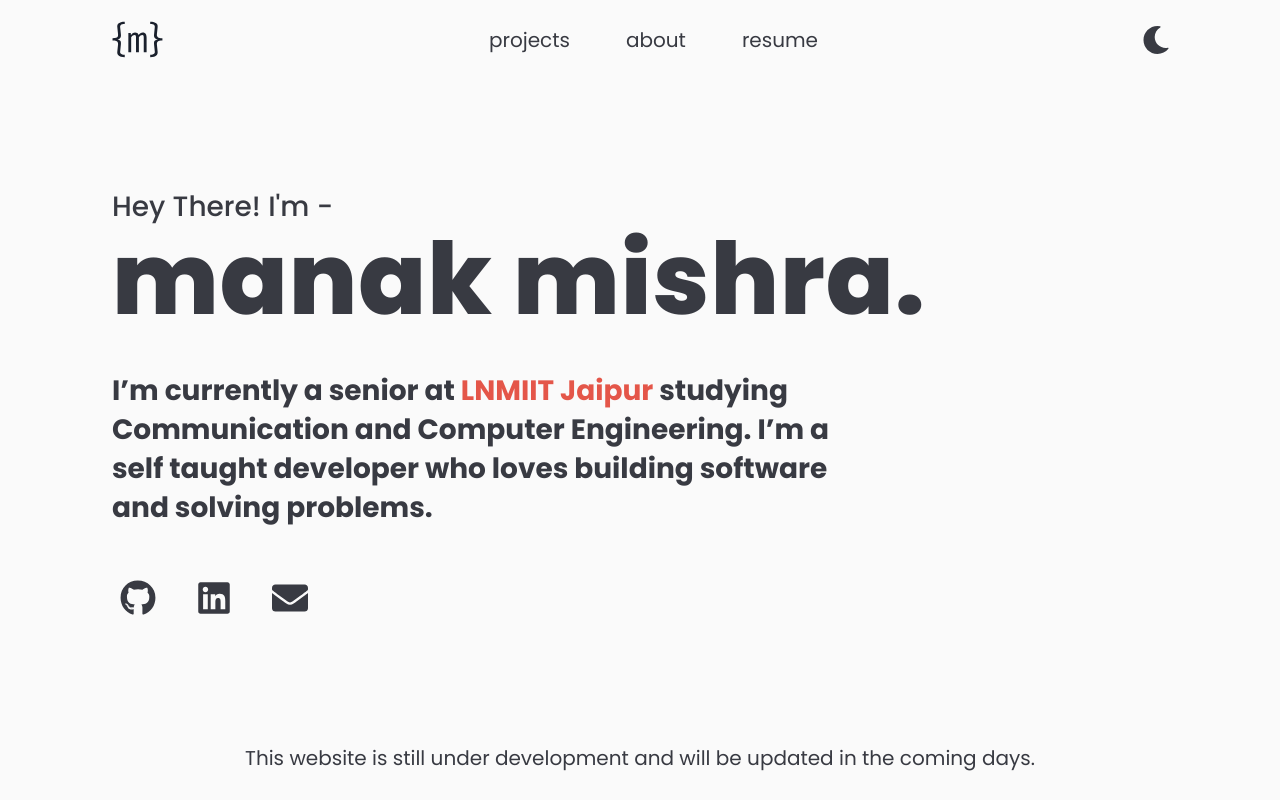
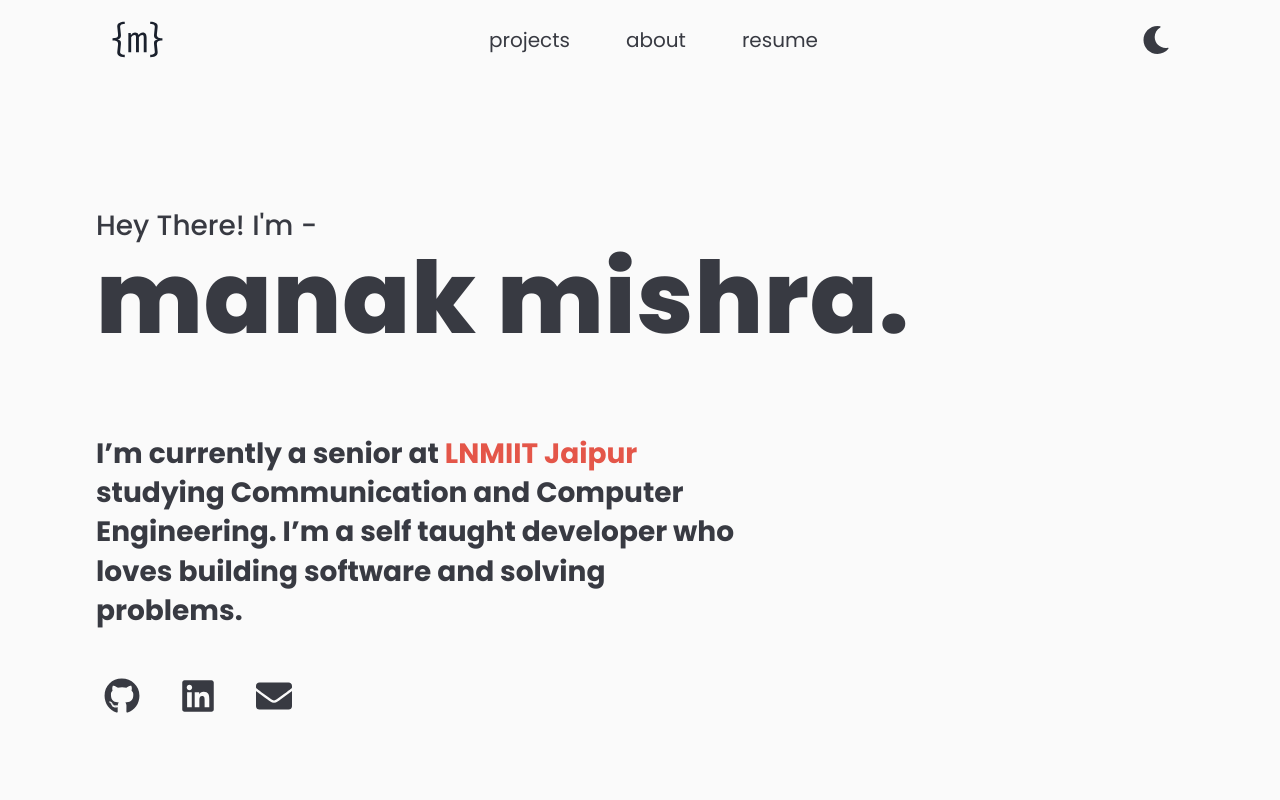
Before and after one commit to manakmishra/manakmishra.github.io, a Next.js app: page / in a window 1280 px wide. Built offline with nearby package versions, Linux system fonts and the light colour scheme.

Commit message:
style: adjusted margin and padding

```diff
--- a/components/Container.tsx
+++ b/components/Container.tsx
@@ -5,6 +5,8 @@ import {
 } from '@chakra-ui/react';
 import Footer from './Footer';
 import { NavBar } from './NavBar';
+
+//Temporarily removed footer from container
 
 const Container: React.FC = ({ children }) => {
     return (
@@ -16,12 +18,10 @@ const Container: React.FC = ({ children }) => {
                 flexDirection="column"
                 bg={useColorModeValue('background.light', 'background.dark')}
                 color={useColorModeValue('foreground.light', 'foreground.dark')}
-                px={[0, 4, 4]}
-                mt={[4, 8, 8]}
+                mt={[24, 24, 32, 32]}
             >
                 { children }
             </Flex>
-            <Footer />
         </>
     );
 }
--- a/pages/hero.tsx
+++ b/pages/hero.tsx
@@ -32,11 +32,11 @@ import {
   export const Hero: React.FC = () => {
       return (
           <>
-            <Stack justifyContent="flex-start" alignItems="flex-start" mb={{base: 2, sm: 4, md: 6, lg:10, xl:16}}>
+            <Stack justifyContent="flex-start" alignItems="flex-start">
                 <Text textStyle="body">Hey There! I'm - </Text>
                 <Text textStyle="name">manak mishra.</Text>
-                <Box w={{base: "100%", lg: "70%"}}>
-                    <Text my={[5, 7, 9, 9]} textStyle="title">I’m currently a senior at <Link href="https://www.lnmiit.ac.in" variant="primary" isExternal>LNMIIT Jaipur</Link> studying Communication and Computer Engineering. I’m a self taught developer who loves building software and solving problems.</Text>
+                <Box w={{base: "100%", md: "90%", lg: "80%", xl: "60%"}}>
+                    <Text mt={[8, 9, 20, 20]} mb={8} textStyle="title">I’m currently a senior at <Link href="https://www.lnmiit.ac.in" variant="primary" isExternal>LNMIIT Jaipur</Link> studying Communication and Computer Engineering. I’m a self taught developer who loves building software and solving problems.</Text>
                 </Box>
                 <Stack isInline spacing={6} alignSelf={{base: "center", md: "flex-start"}}>
                     <SocialLink icon={FaGithub} to="https://www.github.com/manakmishra" />
--- a/pages/index.tsx
+++ b/pages/index.tsx
@@ -16,7 +16,6 @@ export default function Index() {
         justifyContent='center'
         alignItems='flex-start'
         mx={{ base: "2.5vw", md: "5vw", lg: "7.5vw" }}
-        mt={{ base: "2vh", md: "5vw", lg:"6vw" }}
       >
         <Hero />
       </Stack>
```
